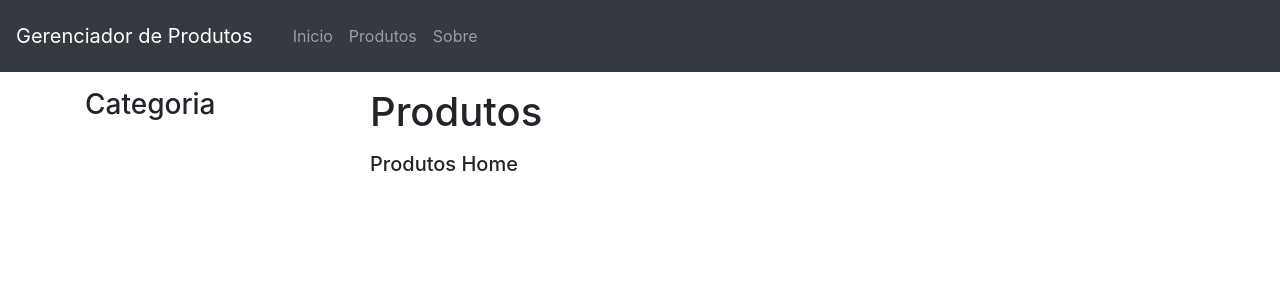
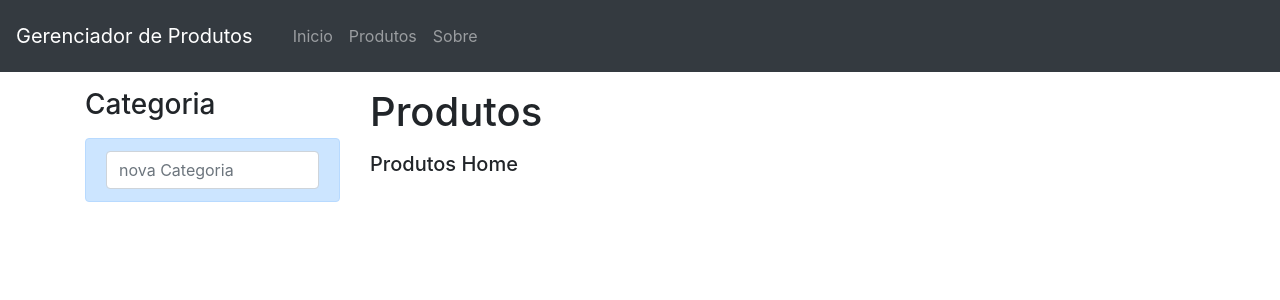
Before and after one commit to MarcioRamos90/gerenciador-de-produtos-devpleno, a React (Create React App) app: page /produtos in a window 1280 px wide. Shown: the top 300 px of the page. Built offline with nearby package versions, Linux system fonts and the light colour scheme; no server answers.

Commit message:
Criando categorias

```diff
--- a/src/Components/Categoria.js
+++ b/src/Components/Categoria.js
@@ -6,6 +6,7 @@ class Categoria extends Component {
     produtos: [],
     categorias: ""
   };
+
   searchCategoria = id => {
     axios.get(`http://localhost:3001/categoria/${id}`).then(res => {
       this.setState({
@@ -13,6 +14,7 @@ class Categoria extends Component {
       });
     });
   };
+
   searchProducts = id => {
     axios.get(`http://localhost:3001/Produtos?cat=${id}`).then(res => {
       this.setState({
@@ -35,7 +37,11 @@ class Categoria extends Component {
   };
 
   renderProdutos = prod => {
-    return <div key={prod.id}>{prod.desc}</div>;
+    return (
+      <div className="alert alert-secondary" key={prod.id}>
+        {prod.desc}
+      </div>
+    );
   };
 
   render() {
--- a/src/Components/Produtos.js
+++ b/src/Components/Produtos.js
@@ -11,12 +11,16 @@ class Produtos extends Component {
   };
 
   componentDidMount = () => {
+    this.loadCategorias();
+  };
+
+  loadCategorias() {
     axios.get("http://localhost:3001/categoria").then(res => {
       this.setState({
         categorias: res.data
       });
     });
-  };
+  }
 
   renderCategorias = cat => {
     return (
@@ -24,6 +28,23 @@ class Produtos extends Component {
         <Link to={`/produtos/categoria/${cat.id}`}>{cat.categoria}</Link>
       </li>
     );
+  };
+
+  createNewCategoria = value => {
+    axios
+      .post("http://localhost:3001/categoria", {
+        categoria: value
+      })
+      .then(res => {
+        this.loadCategorias();
+      });
+  };
+
+  handlerNewCategoria = key => {
+    if (key.keyCode === 13) {
+      this.createNewCategoria(key.target.value);
+      key.target.value = "";
+    }
   };
 
   render() {
@@ -35,6 +56,15 @@ class Produtos extends Component {
           <h3>Categoria</h3>
           {/* TODAS CATEGORIAS */}
           {categorias.map(this.renderCategorias)}
+          <div className="alert alert-primary mt-3">
+            <input
+              onKeyUp={this.handlerNewCategoria}
+              type="text"
+              className="form-control"
+              aria-label="Sizing example input"
+              placeholder="nova Categoria"
+            />
+          </div>
         </div>
         <div className="col-md-9">
           <h1>Produtos</h1>
```
